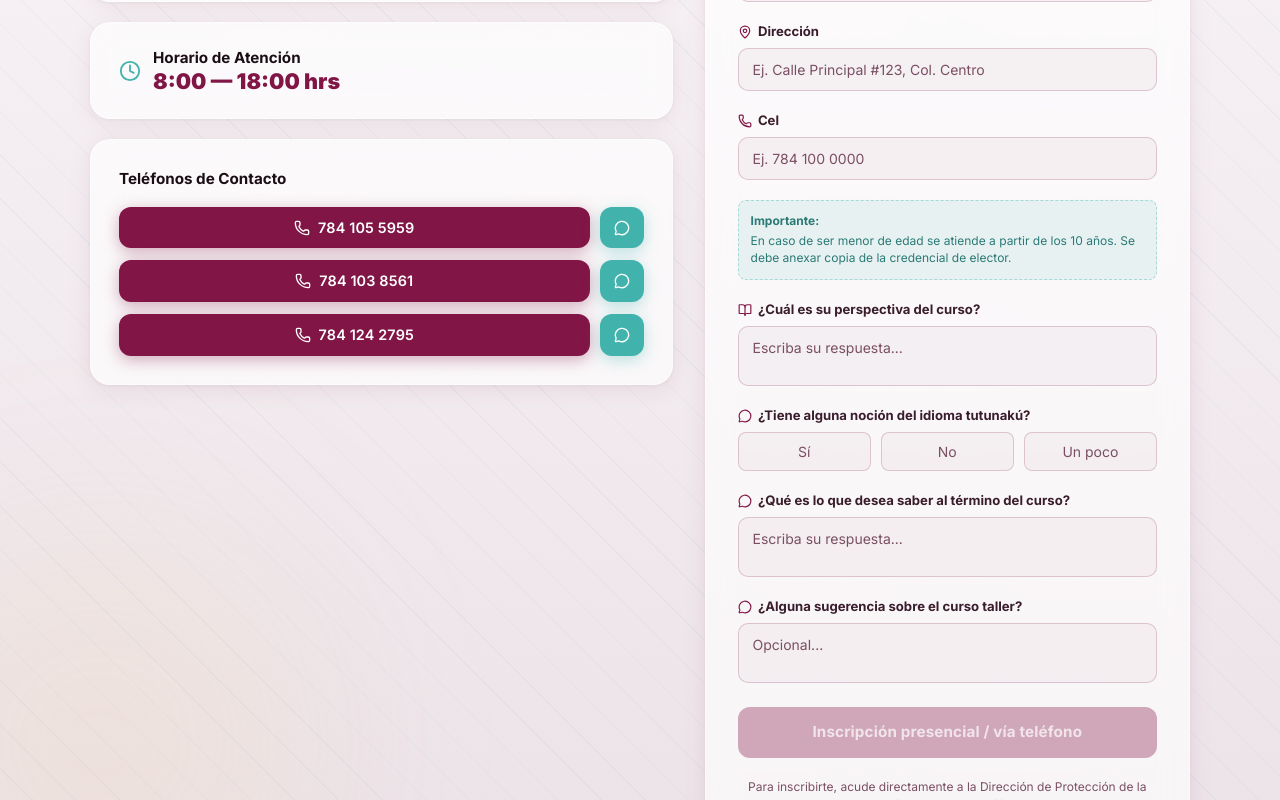
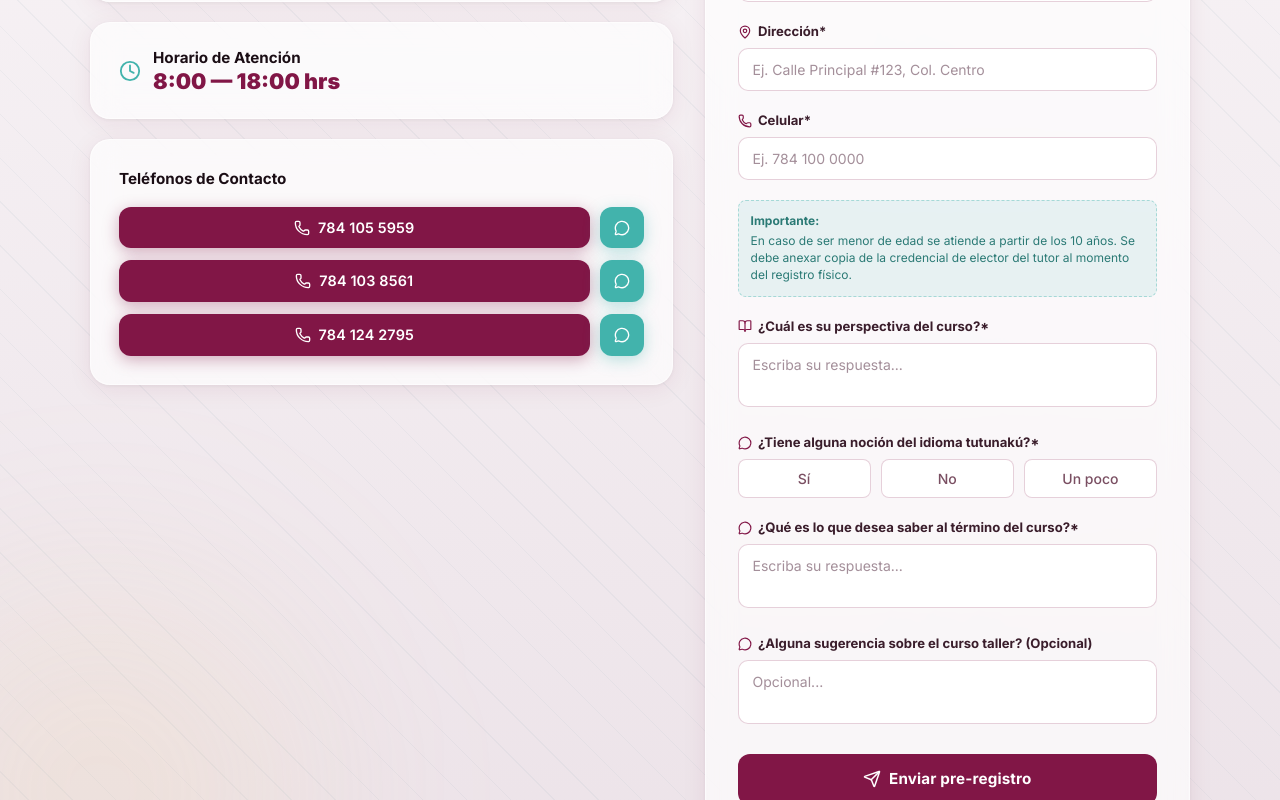
Before and after one commit to krisyiser/aprende_totonaco, a Next.js app: page / in a window 1280 px wide. Shown: the part 5940-6740 px from the top of the page. Built offline with nearby package versions, Linux system fonts and the light colour scheme.

Commit message:
Convierte el formulario de diseño a un formulario real con React Hook Form, zod y envío a API route de Google Sheets

```diff
--- a/app/layout.tsx
+++ b/app/layout.tsx
@@ -1,5 +1,6 @@
 import type { Metadata } from "next";
 import { Inter } from "next/font/google";
+import { Toaster } from "sonner";
 import "./globals.css";
 
 const inter = Inter({
@@ -33,6 +34,7 @@ export default function RootLayout({
     <html lang="es-MX" className={inter.variable}>
       <body style={{ fontFamily: "var(--font-inter, 'Inter', system-ui, sans-serif)" }}>
         {children}
+        <Toaster position="top-center" />
       </body>
     </html>
   );
--- a/components/Registration.tsx
+++ b/components/Registration.tsx
@@ -1,8 +1,12 @@
 "use client";
 
-import { useRef } from "react";
+import { useRef, useState } from "react";
 import { motion, useInView } from "framer-motion";
-import { Phone, MessageCircle, MapPin, Clock, UserCircle, BookOpen } from "lucide-react";
+import { Phone, MessageCircle, MapPin, Clock, UserCircle, BookOpen, Send, Loader2 } from "lucide-react";
+import { useForm } from "react-hook-form";
+import { zodResolver } from "@hookform/resolvers/zod";
+import * as z from "zod";
+import { toast } from "sonner";
 
 const PHONES = [
     { number: "7841055959", display: "784 105 5959" },
@@ -10,9 +14,60 @@ const PHONES = [
     { number: "7841242795", display: "784 124 2795" },
 ];
 
+const formSchema = z.object({
+    nombre: z.string().min(3, "El nombre completo es requerido"),
+    direccion: z.string().min(5, "La dirección es requerida"),
+    celular: z.string().min(10, "Ingrese un celular válido (ej. 7841000000)"),
+    perspectiva: z.string().min(5, "Por favor, indique su perspectiva"),
+    nocion: z.enum(["Sí", "No", "Un poco"], { required_error: "Seleccione una opción" }),
+    interes: z.string().min(5, "Por favor, indique qué desea saber"),
+    sugerencia: z.string().optional(),
+});
+
+type FormValues = z.infer<typeof formSchema>;
+
 export function Registration() {
     const ref = useRef(null);
     const inView = useInView(ref, { once: true, margin: "-80px" });
+    const [isSubmitting, setIsSubmitting] = useState(false);
+
+    const form = useForm<FormValues>({
+        resolver: zodResolver(formSchema),
+        defaultValues: {
+            nombre: "",
+            direccion: "",
+            celular: "",
+            perspectiva: "",
+            nocion: undefined,
+            interes: "",
+            sugerencia: "",
+        },
+    });
+
+    async function onSubmit(data: FormValues) {
+        setIsSubmitting(true);
+        try {
+            const res = await fetch("/api/inscripcion", {
+                method: "POST",
+                headers: { "Content-Type": "application/json" },
+                body: JSON.stringify(data),
+            });
+
+            const result = await res.json();
+            if (!res.ok) throw new Error(result.error || "Ocurrió un error");
+
+            toast.success("¡Inscripción recibida correctamente!", {
+                description: "Nos pondremos en contacto contigo pronto.",
+            });
+            form.reset();
+        } catch (error) {
+            toast.error("Error al enviar", {
+                description: error instanceof Error ? error.message : "Revisa tu conexión o intenta más tarde.",
+            });
+        } finally {
+            setIsSubmitting(false);
+        }
+    }
 
     return (
         <section
@@ -166,7 +221,7 @@ export function Registration() {
                         </motion.div>
                     </div>
 
-                    {/* Right — Visual form (non-functional) */}
+                    {/* Right — Functional Form */}
                     <motion.div
                         initial={{ opacity: 0, x: 30 }}
                         animate={inView ? { opacity: 1, x: 0 } : {}}
@@ -174,146 +229,171 @@ export function Registration() {
                         className="glass-card"
                         style={{ padding: "2rem" }}
                     >
-                        <div
-                            style={{
-                                background: "rgba(129,22,70,0.05)",
-                                border: "1px solid rgba(129,22,70,0.15)",
-                                borderRadius: "0.875rem",
-                                padding: "0.875rem 1rem",
-                                marginBottom: "1.5rem",
-                                textAlign: "center",
-                            }}
-                        >
+                        <div style={{ background: "rgba(129,22,70,0.05)", border: "1px solid rgba(129,22,70,0.15)", borderRadius: "0.875rem", padding: "0.875rem 1rem", marginBottom: "1.5rem", textAlign: "center" }}>
                             <div style={{ fontSize: "0.75rem", color: "#811646", fontWeight: 700, textTransform: "uppercase", letterSpacing: "0.08em" }}>
-                                Vista previa del formulario
+                                Formulario de Pre-registro en Línea
                             </div>
                             <div style={{ fontSize: "0.75rem", color: "#5a3345", marginTop: "0.2rem" }}>
-                                La inscripción se realiza presencialmente o por teléfono
+                                Llena los datos y recibirás confirmación para llevar tus copias
                             </div>
                         </div>
 
-                        <div style={{ display: "flex", flexDirection: "column", gap: "1.25rem" }}>
+                        <form onSubmit={form.handleSubmit(onSubmit)} style={{ display: "flex", flexDirection: "column", gap: "1.25rem" }}>
+
                             {/* Nombre completo */}
                             <div>
                                 <label style={{ display: "flex", alignItems: "center", gap: "0.4rem", fontSize: "0.82rem", fontWeight: 700, color: "#3a1d2b", marginBottom: "0.4rem" }}>
-                                    <UserCircle size={14} color="#811646" />
-                                    Nombre completo
+                                    <UserCircle size={14} color="#811646" /> Nombre completo*
                                 </label>
-                                <div style={{ width: "100%", padding: "0.625rem 0.875rem", border: "1.5px solid rgba(129,22,70,0.2)", borderRadius: "0.625rem", background: "rgba(235,225,231,0.4)", fontSize: "0.875rem", color: "#7a4f62", cursor: "not-allowed", textAlign: "left" }}>
-                                    Ej. María López García
-                                </div>
+                                <input
+                                    {...form.register("nombre")}
+                                    placeholder="Ej. María López García"
+                                    style={{ width: "100%", padding: "0.625rem 0.875rem", border: "1.5px solid rgba(129,22,70,0.2)", borderRadius: "0.625rem", background: "white", fontSize: "0.875rem", color: "#4a2035", outline: "none" }}
+                                />
+                                {form.formState.errors.nombre && <span style={{ fontSize: "0.7rem", color: "#d93025", marginTop: "0.2rem", display: "block" }}>{form.formState.errors.nombre.message}</span>}
                             </div>
 
                             {/* Dirección */}
                             <div>
                                 <label style={{ display: "flex", alignItems: "center", gap: "0.4rem", fontSize: "0.82rem", fontWeight: 700, color: "#3a1d2b", marginBottom: "0.4rem" }}>
-                                    <MapPin size={14} color="#811646" />
-                                    Dirección
+                                    <MapPin size={14} color="#811646" /> Dirección*
                                 </label>
-                                <div style={{ width: "100%", padding: "0.625rem 0.875rem", border: "1.5px solid rgba(129,22,70,0.2)", borderRadius: "0.625rem", background: "rgba(235,225,231,0.4)", fontSize: "0.875rem", color: "#7a4f62", cursor: "not-allowed", textAlign: "left" }}>
-                                    Ej. Calle Principal #123, Col. Centro
-                                </div>
+                                <input
+                                    {...form.register("direccion")}
+                                    placeholder="Ej. Calle Principal #123, Col. Centro"
+                                    style={{ width: "100%", padding: "0.625rem 0.875rem", border: "1.5px solid rgba(129,22,70,0.2)", borderRadius: "0.625rem", background: "white", fontSize: "0.875rem", color: "#4a2035", outline: "none" }}
+                                />
+                                {form.formState.errors.direccion && <span style={{ fontSize: "0.7rem", color: "#d93025", marginTop: "0.2rem", display: "block" }}>{form.formState.errors.direccion.message}</span>}
                             </div>
 
                             {/* Cel */}
                             <div>
                                 <label style={{ display: "flex", alignItems: "center", gap: "0.4rem", fontSize: "0.82rem", fontWeight: 700, color: "#3a1d2b", marginBottom: "0.4rem" }}>
-                                    <Phone size={14} color="#811646" />
-                                    Cel
+                                    <Phone size={14} color="#811646" /> Celular*
                                 </label>
-                                <div style={{ width: "100%", padding: "0.625rem 0.875rem", border: "1.5px solid rgba(129,22,70,0.2)", borderRadius: "0.625rem", background: "rgba(235,225,231,0.4)", fontSize: "0.875rem", color: "#7a4f62", cursor: "not-allowed", textAlign: "left" }}>
-                                    Ej. 784 100 0000
-                                </div>
+                                <input
+                                    {...form.register("celular")}
+                                    placeholder="Ej. 784 100 0000"
+                                    style={{ width: "100%", padding: "0.625rem 0.875rem", border: "1.5px solid rgba(129,22,70,0.2)", borderRadius: "0.625rem", background: "white", fontSize: "0.875rem", color: "#4a2035", outline: "none" }}
+                                />
+                                {form.formState.errors.celular && <span style={{ fontSize: "0.7rem", color: "#d93025", marginTop: "0.2rem", display: "block" }}>{form.formState.errors.celular.message}</span>}
                             </div>
 
-                            {/* Menores de edad & Credencial Notice */}
+                            {/* Menores de edad Notice */}
                             <div style={{ padding: "0.75rem", background: "rgba(66,179,172,0.1)", border: "1px dashed rgba(66,179,172,0.4)", borderRadius: "0.5rem", textAlign: "left" }}>
                                 <p style={{ fontSize: "0.75rem", color: "#2B7A75", margin: 0, lineHeight: 1.4 }}>
                                     <strong style={{ display: "block", marginBottom: "0.2rem" }}>Importante:</strong>
-                                    En caso de ser menor de edad se atiende a partir de los 10 años. Se debe anexar copia de la credencial de elector.
+                                    En caso de ser menor de edad se atiende a partir de los 10 años. Se debe anexar copia de la credencial de elector del tutor al momento del registro físico.
                                 </p>
                             </div>
 
                             {/* Perspectiva */}
                             <div>
                                 <label style={{ display: "flex", alignItems: "center", gap: "0.4rem", fontSize: "0.82rem", fontWeight: 700, color: "#3a1d2b", marginBottom: "0.4rem" }}>
-                                    <BookOpen size={14} color="#811646" />
-                                    ¿Cuál es su perspectiva del curso?
+                                    <BookOpen size={14} color="#811646" /> ¿Cuál es su perspectiva del curso?*
                                 </label>
-                                <div style={{ width: "100%", minHeight: "60px", padding: "0.625rem 0.875rem", border: "1.5px solid rgba(129,22,70,0.2)", borderRadius: "0.625rem", background: "rgba(235,225,231,0.4)", fontSize: "0.875rem", color: "#7a4f62", cursor: "not-allowed", textAlign: "left" }}>
-                                    Escriba su respuesta...
-                                </div>
+                                <textarea
+                                    {...form.register("perspectiva")}
+                                    placeholder="Escriba su respuesta..."
+                                    rows={2}
+                                    style={{ width: "100%", padding: "0.625rem 0.875rem", border: "1.5px solid rgba(129,22,70,0.2)", borderRadius: "0.625rem", background: "white", fontSize: "0.875rem", color: "#4a2035", outline: "none", resize: "none" }}
+                                />
+                                {form.formState.errors.perspectiva && <span style={{ fontSize: "0.7rem", color: "#d93025", marginTop: "0.2rem", display: "block" }}>{form.formState.errors.perspectiva.message}</span>}
                             </div>
 
                             {/* Noción */}
                             <div>
                                 <label style={{ display: "flex", alignItems: "center", gap: "0.4rem", fontSize: "0.82rem", fontWeight: 700, color: "#3a1d2b", marginBottom: "0.4rem", textAlign: "left" }}>
-                                    <MessageCircle size={14} color="#811646" />
-                                    <span>¿Tiene alguna noción del idioma tutunakú?</span>
+                                    <MessageCircle size={14} color="#811646" /> <span>¿Tiene alguna noción del idioma tutunakú?*</span>
                                 </label>
                                 <div style={{ display: "flex", gap: "0.625rem" }}>
-                                    {["Sí", "No", "Un poco"].map((opcion) => (
-                                        <div key={opcion} style={{ flex: 1, padding: "0.5rem", border: "1.5px solid rgba(129,22,70,0.2)", borderRadius: "0.5rem", background: "rgba(235,225,231,0.4)", textAlign: "center", fontSize: "0.875rem", color: "#7a4f62", cursor: "not-allowed" }}>
+                                    {(["Sí", "No", "Un poco"] as const).map((opcion) => (
+                                        <button
+                                            key={opcion}
+                                            type="button"
+                                            onClick={() => form.setValue("nocion", opcion, { shouldValidate: true })}
+                                            style={{
+                                                flex: 1, padding: "0.5rem",
+                                                border: form.watch("nocion") === opcion ? "2px solid #811646" : "1.5px solid rgba(129,22,70,0.2)",
+                                                borderRadius: "0.5rem",
+                                                background: form.watch("nocion") === opcion ? "rgba(129,22,70,0.08)" : "white",
+                                                textAlign: "center", fontSize: "0.875rem",
+                                                fontWeight: form.watch("nocion") === opcion ? 700 : 500,
+                                                color: form.watch("nocion") === opcion ? "#811646" : "#7a4f62",
+                                                cursor: "pointer"
+                                            }}
+                                        >
                                             {opcion}
-                                        </div>
+                                        </button>
                                     ))}
                                 </div>
+                                {form.formState.errors.nocion && <span style={{ fontSize: "0.7rem", color: "#d93025", marginTop: "0.2rem", display: "block" }}>{form.formState.errors.nocion.message}</span>}
                             </div>
 
-                            {/* Término */}
+                            {/* Interés al término */}
                             <div>
                                 <label style={{ display: "flex", alignItems: "center", gap: "0.4rem", fontSize: "0.82rem", fontWeight: 700, color: "#3a1d2b", marginBottom: "0.4rem", textAlign: "left" }}>
-                                    <MessageCircle size={14} color="#811646" />
-                                    <span>¿Qué es lo que desea saber al término del curso?</span>
+                                    <MessageCircle size={14} color="#811646" /> <span>¿Qué es lo que desea saber al término del curso?*</span>
                                 </label>
-                                <div style={{ width: "100%", minHeight: "60px", padding: "0.625rem 0.875rem", border: "1.5px solid rgba(129,22,70,0.2)", borderRadius: "0.625rem", background: "rgba(235,225,231,0.4)", fontSize: "0.875rem", color: "#7a4f62", cursor: "not-allowed", textAlign: "left" }}>
-                                    Escriba su respuesta...
-                                </div>
+                                <textarea
+                                    {...form.register("interes")}
+                                    placeholder="Escriba su respuesta..."
+                                    rows={2}
+                                    style={{ width: "100%", padding: "0.625rem 0.875rem", border: "1.5px solid rgba(129,22,70,0.2)", borderRadius: "0.625rem", background: "white", fontSize: "0.875rem", color: "#4a2035", outline: "none", resize: "none" }}
+                                />
+                                {form.formState.errors.interes && <span style={{ fontSize: "0.7rem", color: "#d93025", marginTop: "0.2rem", display: "block" }}>{form.formState.errors.interes.message}</span>}
                             </div>
 
                             {/* Sugerencia */}
                             <div>
                                 <label style={{ display: "flex", alignItems: "center", gap: "0.4rem", fontSize: "0.82rem", fontWeight: 700, color: "#3a1d2b", marginBottom: "0.4rem", textAlign: "left" }}>
-                                    <MessageCircle size={14} color="#811646" />
-                                    <span>¿Alguna sugerencia sobre el curso taller?</span>
+                                    <MessageCircle size={14} color="#811646" /> <span>¿Alguna sugerencia sobre el curso taller? (Opcional)</span>
                                 </label>
-                                <div style={{ width: "100%", minHeight: "60px", padding: "0.625rem 0.875rem", border: "1.5px solid rgba(129,22,70,0.2)", borderRadius: "0.625rem", background: "rgba(235,225,231,0.4)", fontSize: "0.875rem", color: "#7a4f62", cursor: "not-allowed", textAlign: "left" }}>
-                                    Opcional...
-                                </div>
+                                <textarea
+                                    {...form.register("sugerencia")}
+                                    placeholder="Opcional..."
+                                    rows={2}
+                                    style={{ width: "100%", padding: "0.625rem 0.875rem", border: "1.5px solid rgba(129,22,70,0.2)", borderRadius: "0.625rem", background: "white", fontSize: "0.875rem", color: "#4a2035", outline: "none", resize: "none" }}
+                                />
                             </div>
 
-                            {/* Disabled button */}
+                            {/* Submit Button */}
                             <button
-                                disabled
-                                aria-disabled="true"
+                                type="submit"
+                                disabled={isSubmitting}
                                 style={{
+                                    display: "flex",
+                                    justifyContent: "center",
+                                    alignItems: "center",
+                                    gap: "0.5rem",
                                     width: "100%",
                                     padding: "0.875rem",
                                     borderRadius: "0.75rem",
-                                    background: "rgba(129,22,70,0.35)",
-                                    color: "rgba(255,255,255,0.7)",
+                                    background: isSubmitting ? "gray" : "#811646",
+                                    color: "white",
                                     border: "none",
                                     fontWeight: 700,
                                     fontSize: "0.95rem",
-                                    cursor: "not-allowed",
+                                    cursor: isSubmitting ? "not-allowed" : "pointer",
                                     letterSpacing: "0.01em",
                                     marginTop: "0.25rem",
                                 }}
                             >
-                                Inscripción presencial / vía teléfono
+                                {isSubmitting ? (
+                                    <>
+                                        <Loader2 size={18} className="animate-spin" /> Procesando...
+                                    </>
+                                ) : (
+                                    <>
+                                        <Send size={18} /> Enviar pre-registro
+                                    </>
+                                )}
                             </button>
 
-                            <p
-                                style={{
-                                    fontSize: "0.75rem",
-                                    color: "#7a4f62",
-                                    textAlign: "center",
-                                    lineHeight: 1.5,
-                                }}
-                            >
-                                Para inscribirte, acude directamente a la Dirección de Protección de la Lengua Tutunakú o llama a los teléfonos indicados.
+                            <p style={{ fontSize: "0.75rem", color: "#7a4f62", textAlign: "center", lineHeight: 1.5 }}>
+                                Al enviar asumes la responsabilidad de acudir a las instalaciones con tus copias para formalizar la inscripción.
                             </p>
-                        </div>
+                        </form>
                     </motion.div>
                 </div>
             </div>
```
Also changed, not shown: app/api/inscripcion/route.ts (added, +47 -0 lines), lib/google.ts (added, +15 -0 lines).
